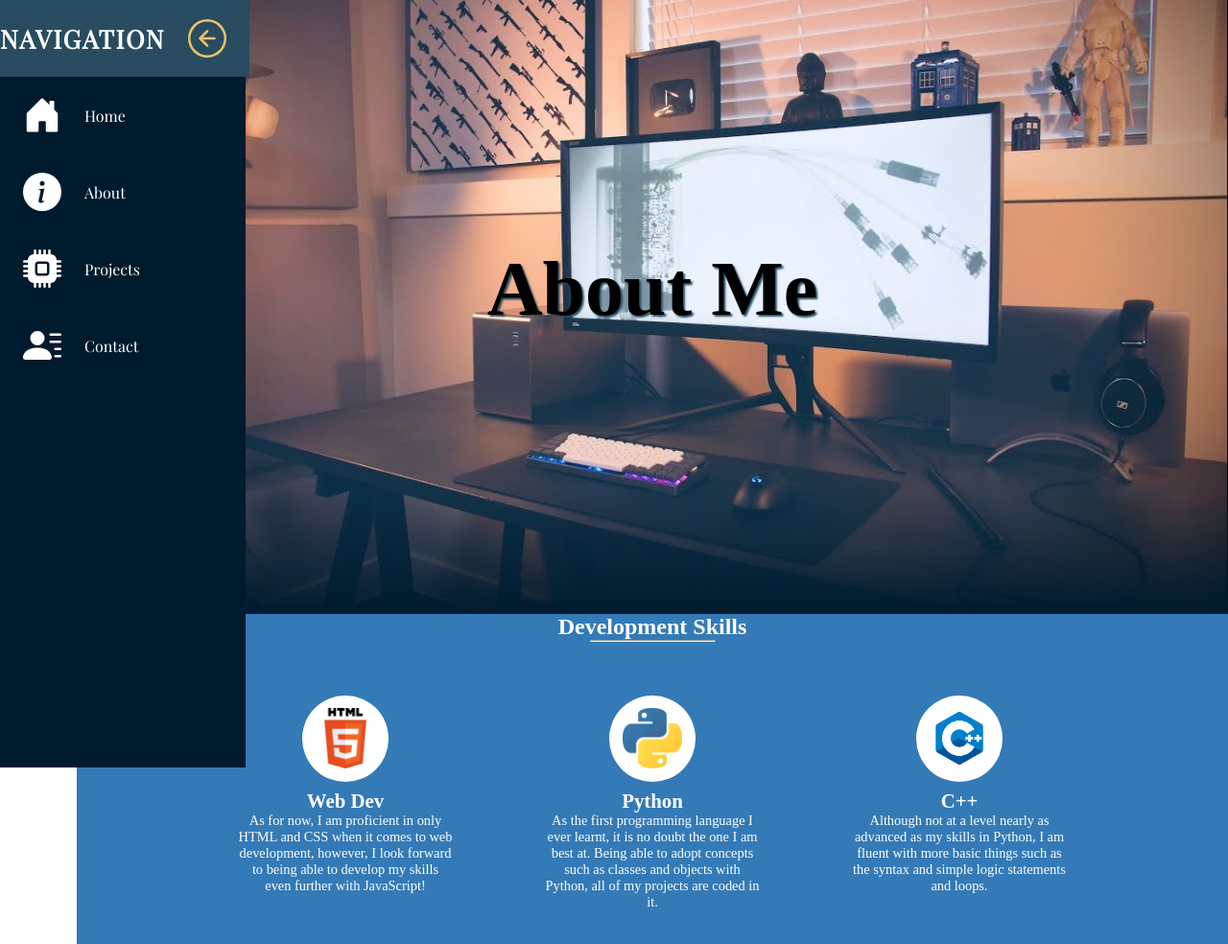
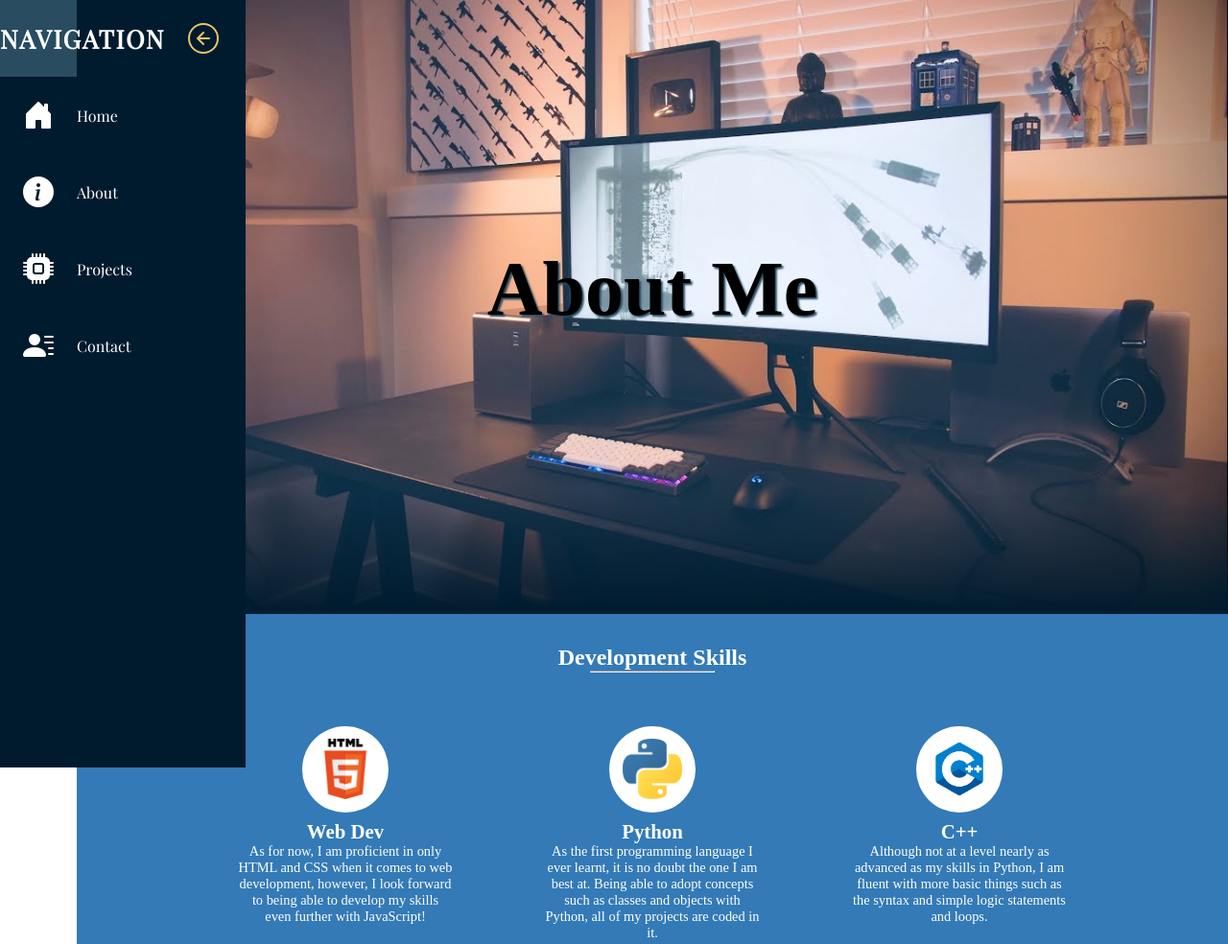
Before and after one commit to SamuelSoon212/SamuelSoon212.github.i, a plain HTML site: page aboutpage.html in a window 1280 px wide. Shown: the top 984 px of the page at 96% size. Drawn offline with nearby package versions, Linux system fonts and the light colour scheme; a web font is replaced by a local one.

Commit message:
Update aboutpagestyle.css

```diff
--- a/aboutpagestyle.css
+++ b/aboutpagestyle.css
@@ -76,6 +76,7 @@ body::-webkit-scrollbar-thumb {
   color: white;
   text-decoration: none;
   transition: all 200ms ease;
+  max-width: 5rem;
 }
 
 .nav-link svg {
@@ -95,8 +96,8 @@ body::-webkit-scrollbar-thumb {
   width: 16rem;
 }
 
-.navbar:hover svg{
-  width: 2.5rem;
+.navbar:hover svg {
+  width: 2rem;
 }
 
 .navbar:hover .link-text {
@@ -143,6 +144,10 @@ main {
   color: white;
   min-height: 70vh;
   font-family: "MuseoModerno";
+}
+
+.dev-skills > h2 {
+  padding-top: 2rem;
 }
 
 .line {
```
